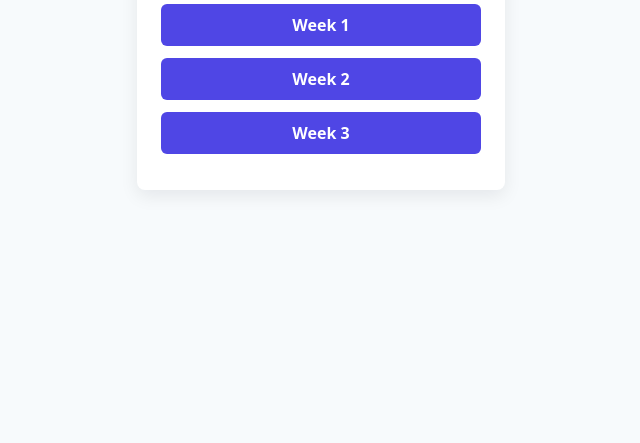
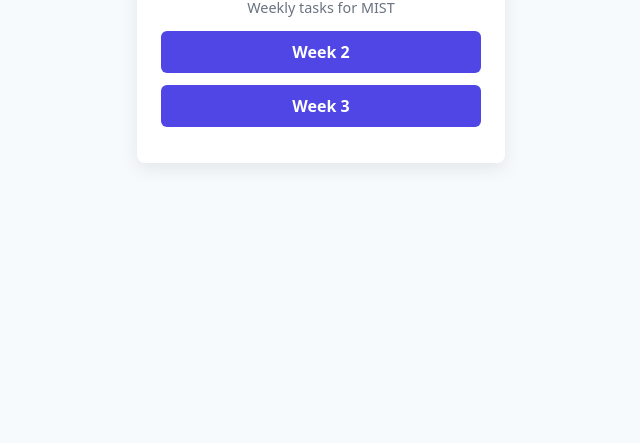
Before and after one commit to UnrealFar/MIST-Tasks, a plain HTML site: page index.html in a window 1280 px wide. Shown: the part 357-800 px from the top of the page, without its empty margins (319-959 px from the left). Drawn offline with Linux system fonts and the light colour scheme.

Commit message:
Remove Week 1 from menu page.

```diff
--- a/index.html
+++ b/index.html
@@ -16,7 +16,8 @@
         <h1 style="margin:0 0 8px 0;">MIST Tasks</h1>
         <p class="muted">Weekly tasks for MIST</p>
 
-        <a class="btn" href="/">Week 1</a>
+        <!-- <a class="btn" href="/">Week 1</a> -->
+        <!-- Removed week 1 as it doesn't exist anymore. -->
         <a class="btn" href="w2/index.html">Week 2</a>
         <a class="btn" href="w3/index.html">Week 3</a>
     </div>
```
